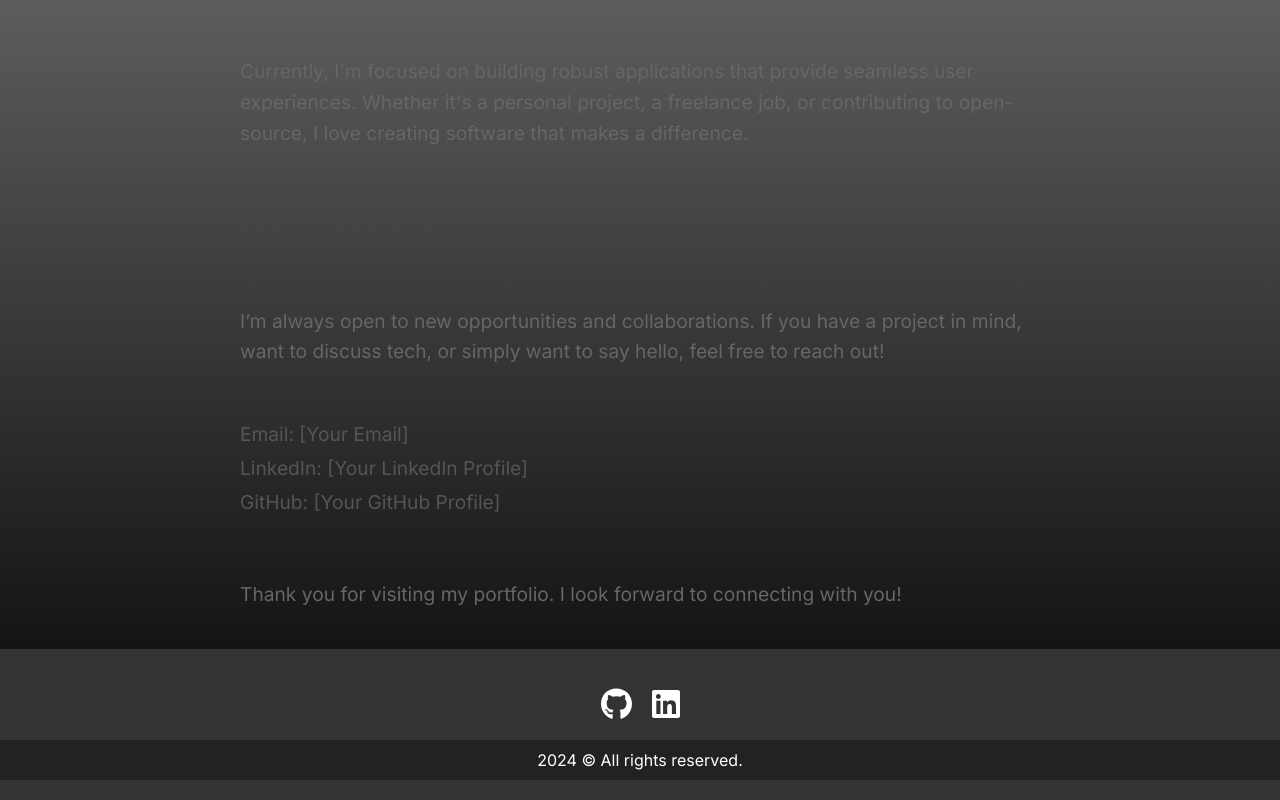
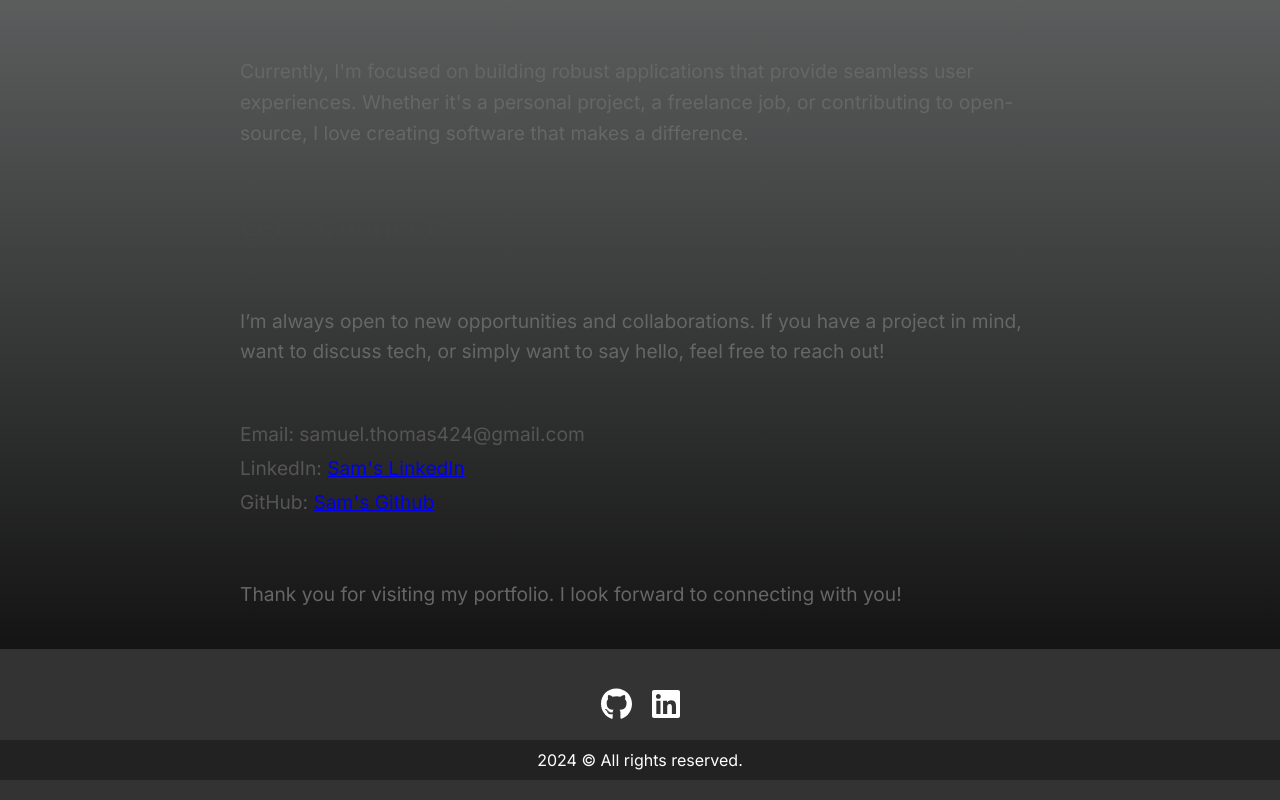
Before and after one commit to Zecrim/portfolio, a Next.js app: page /about in a window 1280 px wide. Shown: the part 1169-1969 px from the top of the page. Built offline with nearby package versions, Linux system fonts and the light colour scheme.

Commit message:
fixed some links

```diff
--- a/app/about/page.tsx
+++ b/app/about/page.tsx
@@ -1,4 +1,5 @@
 import React from 'react'
+import Link from 'next/link';
 import styles from './About.module.css'
 import TypingText from "../components/typingtext/TypingText";
 
@@ -33,9 +34,9 @@ const About = () => {
                     I’m always open to new opportunities and collaborations. If you have a project in mind, want to discuss tech, or simply want to say hello, feel free to reach out!
                 </p>
                 <ul className={styles.list}>
-                    <li>Email: [Your Email]</li>
-                    <li>LinkedIn: [Your LinkedIn Profile]</li>
-                    <li>GitHub: [Your GitHub Profile]</li>
+                    <li>Email: samuel.thomas424@gmail.com</li>
+                    <li>LinkedIn: <Link href={'https://www.linkedin.com/in/samuel-thomas-3690a721b/'}  target="_blank" rel="noopener noreferrer">Sam's LinkedIn</Link></li>
+                    <li>GitHub: <Link href={'https://github.com/Zecrim'}  target="_blank" rel="noopener noreferrer">Sam's Github</Link></li>
                 </ul>
                 <p className={styles.text}>
                     Thank you for visiting my portfolio. I look forward to connecting with you!
--- a/app/components/footer/Footer.module.css
+++ b/app/components/footer/Footer.module.css
@@ -4,7 +4,7 @@
   padding: 20px 0;
   text-align: center;
   margin-top: auto;
-  background-color: #333; /* Added background color for better visibility */
+  background-color: #333;
 }
 
 .footerContent {
```
Also changed, not shown: 1 other file (tests, documents, lock files or other folders).
